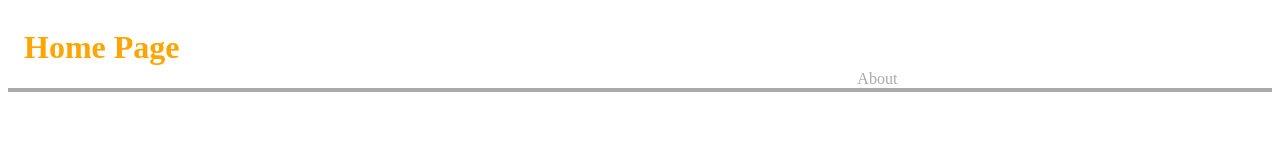
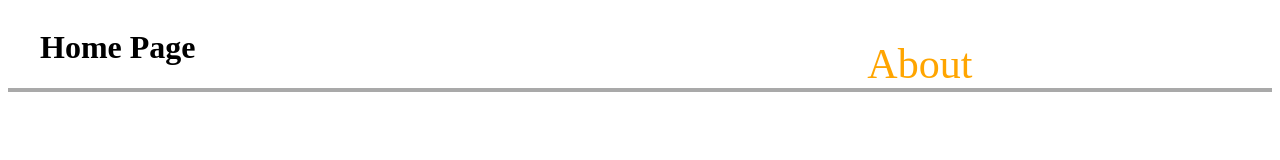
Before and after one commit to shaunbseidman/collaborate3, a plain HTML site: page app/index.html in a window 1280 px wide. Drawn offline with Linux system fonts and the light colour scheme.

Commit message:
changed 5 css properties

```diff
--- a/app/styles.css
+++ b/app/styles.css
@@ -1,15 +1,15 @@
 header {
   display: grid;
   grid-template-columns: repeat(6, 1fr);
-  grid-gap: 10px;
+  grid-gap: 25px;
   align-items: end;
   border-bottom: .3rem solid darkgrey;
 }
 
 h1 {
   grid-column: 1/span 2;
-  margin-left: 1rem;
-  color: orange;
+  margin-left: 2rem;
+  color: black;
 }
 
 nav {
@@ -18,6 +18,6 @@ nav {
 
 nav a {
   text-decoration: none;
-  color: darkgrey;
-  font-size:
+  color: orange;
+  font-size: 42px;
 }
```
Also changed, not shown: workflow.txt.
